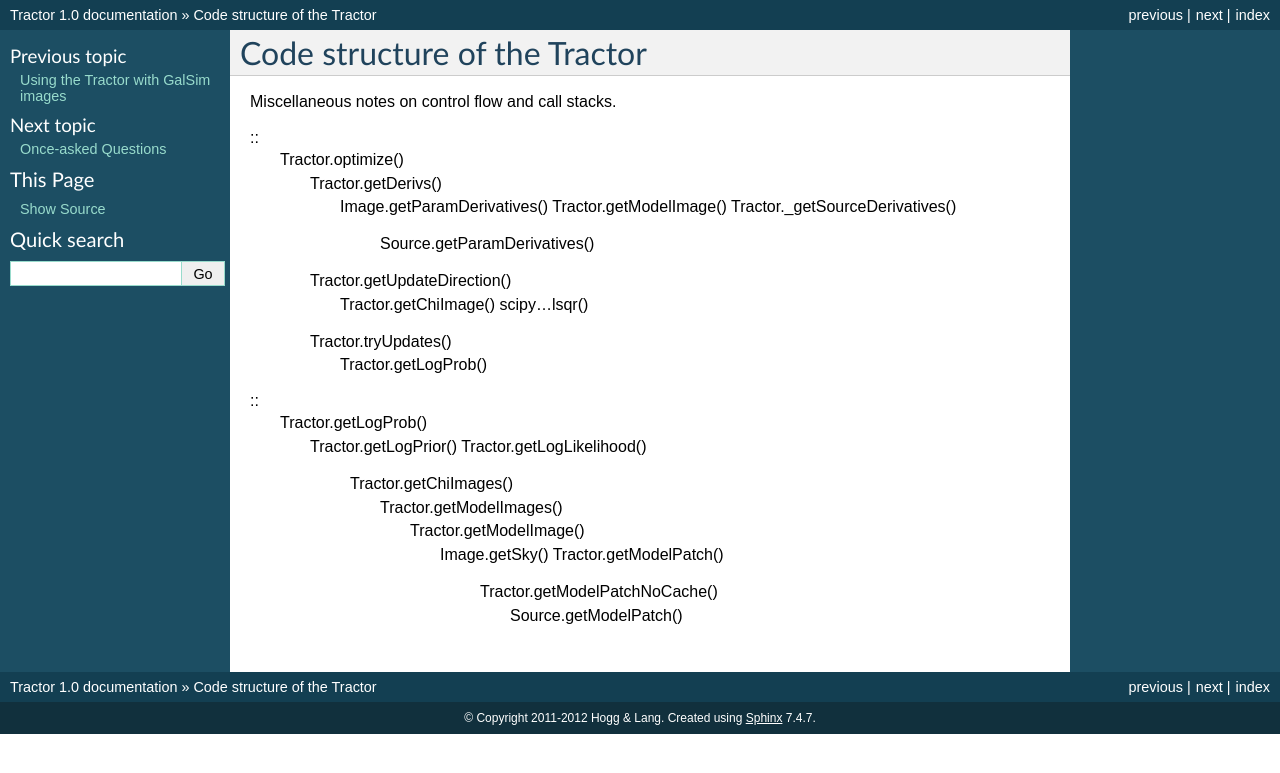
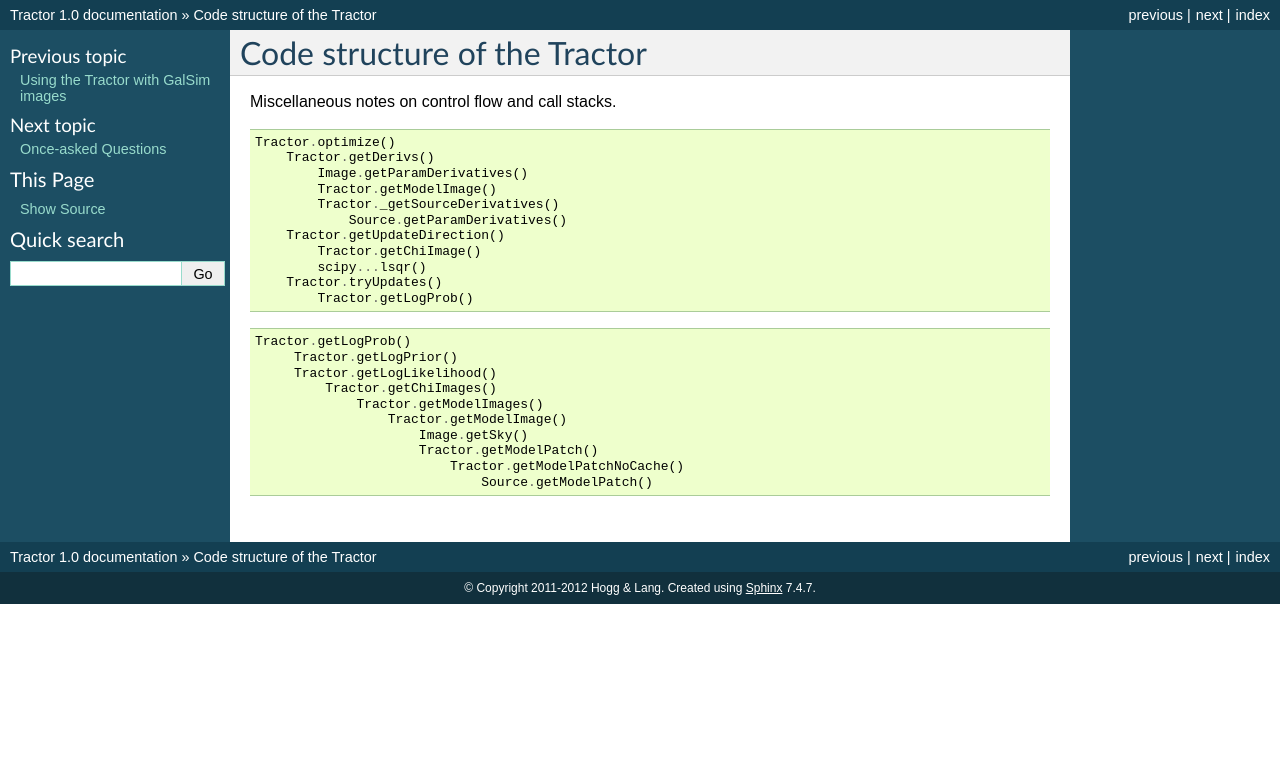
Before and after one commit to dstndstn/tractor, a Sphinx documentation site: the page built from doc/code.rst, in a window 1280 px wide. Shown: the top 773 px of the page. Built offline with Sphinx 7.4.7, drawn with Linux system fonts in a browser that asks for light colours; formulas are drawn with MathJax 3.

Commit message:
add a blank line to make preformatted-text block?

```diff
--- a/doc/code.rst
+++ b/doc/code.rst
@@ -4,6 +4,7 @@ Code structure of the Tractor
 Miscellaneous notes on control flow and call stacks.
 
 ::
+
     Tractor.optimize()
         Tractor.getDerivs()
             Image.getParamDerivatives()
@@ -18,7 +19,8 @@ Miscellaneous notes on control flow and call stacks.
 
 
 ::
-    Tractor.getLogProb()
+
+   Tractor.getLogProb()
         Tractor.getLogPrior()
         Tractor.getLogLikelihood()
             Tractor.getChiImages()
--- a/doc/intro2.rst
+++ b/doc/intro2.rst
@@ -22,7 +22,7 @@ A number of ellipse parameterizations are available, including
 `GalaxyShape` (radius, axis ratio, and position angle; in
 `galaxy.py`), `EllipseE` (radius, e1, e2)---which I believe are called
 g1,g2 in GalSim, and `EllipseESoft` (log-radius, ee1, ee2), where
-ee1,ee2 go through a sigmoid softening function (1-exp(-|ee|)) to get
+ee1,ee2 go through a sigmoid softening function (1-exp(-\|ee\|)) to get
 to the standard e1,e2.  This parameterization has the advantage that
 the parameter space is smooth and unbounded, which tends to make
 optimizers happy.
```
Also changed, not shown: .travis.yml.
